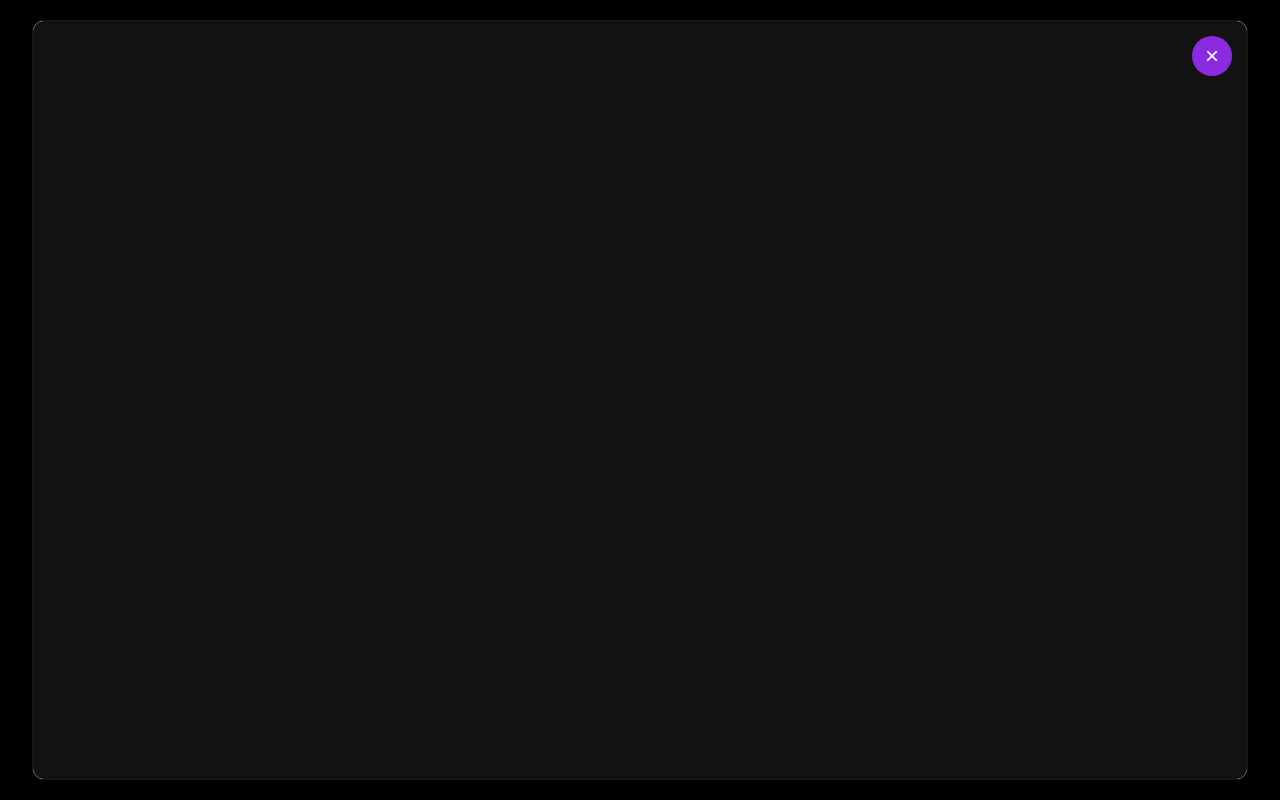
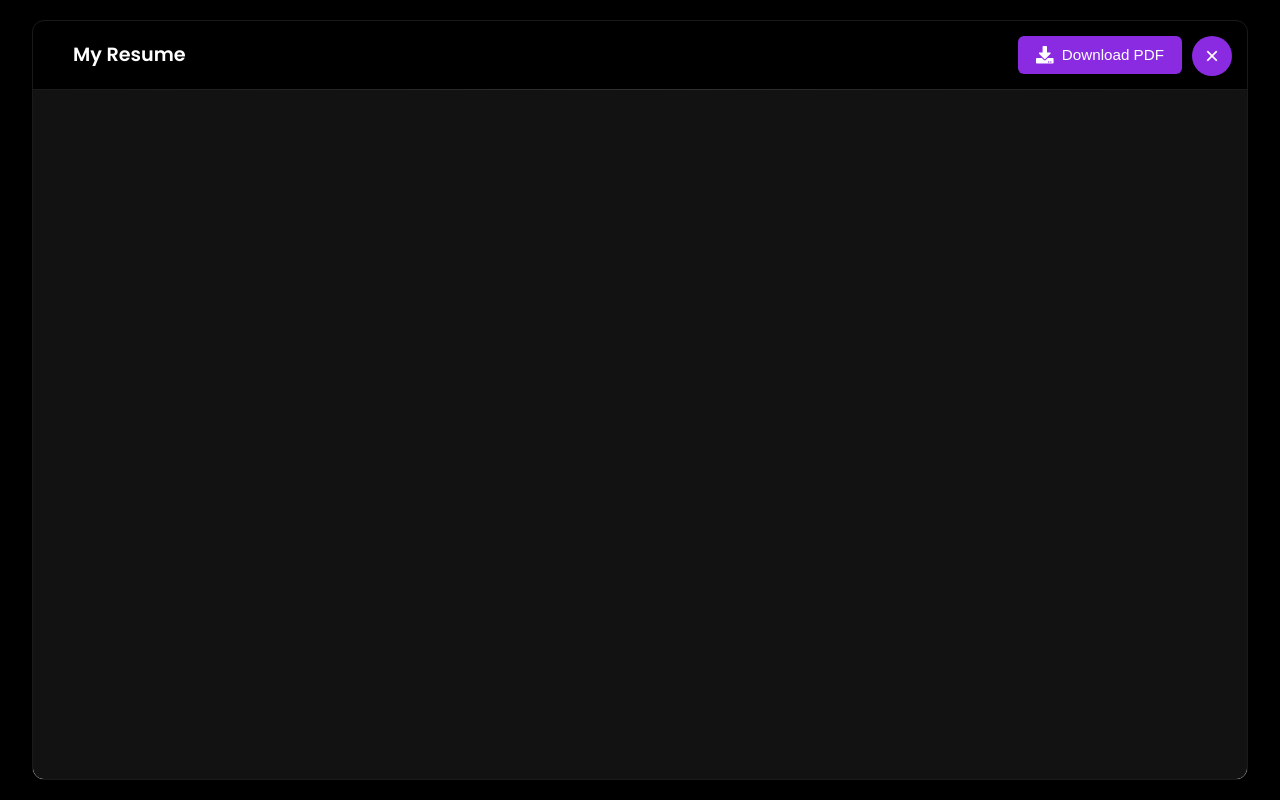
Before and after one commit to brianchristy/brian-portfolio, a React (Vite) app: page / in a window 1280 px wide. Both pictures are taken after a click on the button "View My Resume". Shown: the top 800 px of the page. Built offline with nearby package versions, Linux system fonts and the light colour scheme.

Commit message:
projects

```diff
--- a/src/App.jsx
+++ b/src/App.jsx
@@ -2,7 +2,7 @@ import React, { useState, useEffect } from "react";
 import Header from "./components/Header";
 import Hero from "./components/Hero";
 import About from "./components/About";
-import Portfolio from "./components/Portfolio";
+import Projects from "./components/Projects";
 import Achievements from "./components/Achievements";
 import Certifications from "./components/Certifications";
 import Contact from "./components/Contact";
@@ -39,7 +39,7 @@ function App() {
       <main>
         <Hero />
         <About />
-        <Portfolio />
+        <Projects />
         <Achievements />
         <Certifications />
         <Contact />
--- a/src/components.css
+++ b/src/components.css
@@ -404,8 +404,8 @@
   color: var(--secondary-color);
 }
 
-/* Portfolio Section */
-.portfolio-filters {
+/* Projects Section */
+.projects-filters {
   display: flex;
   justify-content: center;
   flex-wrap: wrap;
@@ -429,21 +429,21 @@
   color: var(--text-primary);
 }
 
-.portfolio-img {
+.projects-img {
   position: relative;
   overflow: hidden;
   border-top-left-radius: 10px;
   border-top-right-radius: 10px;
 }
 
-.portfolio-img img {
+.projects-img img {
   width: 100%;
   height: 250px;
   object-fit: cover;
   transition: var(--transition);
 }
 
-.portfolio-overlay {
+.projects-overlay {
   position: absolute;
   top: 0;
   left: 0;
@@ -454,30 +454,30 @@
   transition: var(--transition);
 }
 
-.portfolio-item:hover .portfolio-overlay {
+.projects-item:hover .projects-overlay {
   opacity: 1;
 }
 
-.portfolio-item:hover .portfolio-img img {
+.projects-item:hover .projects-img img {
   transform: scale(1.1);
 }
 
-.portfolio-item-link {
+.projects-item-link {
   text-decoration: none;
   color: inherit;
   display: block;
 }
 
-.portfolio-content {
+.projects-content {
   padding: 20px;
 }
 
-.portfolio-title {
+.projects-title {
   font-size: 1.2rem;
   margin-bottom: 5px;
 }
 
-.portfolio-category {
+.projects-category {
   color: var(--text-secondary);
 }
 
@@ -875,12 +875,14 @@
 .resume-content {
   width: 100%;
   height: 100%;
-  overflow: hidden; /* Changed from overflow-y: auto */
+  overflow: hidden;
   -webkit-overflow-scrolling: touch;
   overscroll-behavior: contain;
   padding: 0;
   margin: 0;
   position: relative;
+  display: flex;
+  flex-direction: column;
 }
 
 /* Hide all scrollbars in the modal */
@@ -907,10 +909,81 @@
   margin-bottom: 60px;
 }
 
+.resume-actions {
+  padding: 15px 25px;
+  display: flex;
+  justify-content: space-between;
+  align-items: center;
+  background: var(--bg-secondary);
+  border-bottom: 1px solid rgba(255, 255, 255, 0.1);
+  position: relative;
+}
+
+.resume-actions::after {
+  content: '';
+  position: absolute;
+  bottom: -1px;
+  left: 0;
+  right: 0;
+  height: 1px;
+  background: linear-gradient(90deg, transparent, rgba(255, 255, 255, 0.1), transparent);
+}
+
+.resume-title {
+  font-size: 1.2rem;
+  font-weight: 600;
+  color: var(--text-primary);
+  margin: 0;
+  padding: 0 15px;
+}
+
+.resume-actions-group {
+  display: flex;
+  gap: 12px;
+  align-items: center;
+}
+
+.resume-download-btn {
+  display: inline-flex;
+  align-items: center;
+  gap: 8px;
+  padding: 10px 18px;
+  background-color: var(--primary-color);
+  color: white;
+  border: none;
+  border-radius: 6px;
+  margin-right: 40px;
+  font-size: 0.95rem;
+  font-weight: 500;
+  cursor: pointer;
+  transition: all 0.25s ease;
+  box-shadow: 0 2px 8px rgba(0, 0, 0, 0.15);
+}
+
+.resume-download-btn:hover {
+  background-color: var(--secondary-color);
+  transform: translateY(-2px);
+  box-shadow: 0 4px 12px rgba(0, 0, 0, 0.2);
+}
+
+.resume-download-btn:active {
+  transform: translateY(0);
+  box-shadow: 0 2px 6px rgba(0, 0, 0, 0.15);
+}
+
+.download-icon {
+  font-size: 1.1rem;
+  transition: transform 0.2s ease;
+}
+
+.resume-download-btn:hover .download-icon {
+  transform: translateY(-1px);
+}
+
 .resume__pdf-container {
   width: 100%;
-  height: 100%;
-  overflow: hidden; /* Changed from auto to hidden */
+  flex: 1;
+  overflow: hidden;
   background: #f5f5f5;
   padding: 0;
   box-sizing: border-box;
@@ -929,7 +1002,8 @@
   background: white;
   box-shadow: 0 2px 10px rgba(0, 0, 0, 0.1);
   object-fit: contain;
- Opera */
+}
+
 .resume__pdf-container::-webkit-scrollbar {
   display: none;
 }
--- a/src/components/Footer.jsx
+++ b/src/components/Footer.jsx
@@ -16,7 +16,7 @@ const Footer = () => {
             <ul className="footer-nav">
               <li><a href="#home">Home</a></li>
               <li><a href="#about">About</a></li>
-              <li><a href="#portfolio">Portfolio</a></li>
+              <li><a href="#projects">Projects</a></li>
               <li><a href="#contact">Contact</a></li>
             </ul>
           </div>
--- a/src/components/Header.jsx
+++ b/src/components/Header.jsx
@@ -29,7 +29,7 @@ const Header = () => {
   const navLinks = [
     { id: 'home', label: 'Home' },
     { id: 'about', label: 'About' },
-    { id: 'portfolio', label: 'Portfolio' },
+    { id: 'projects', label: 'Projects' },
     { id: 'achievements', label: 'Achievements' },
     { id: 'certifications', label: 'Certifications' },
     { id: 'contact', label: 'Contact' }
--- a/src/components/Hero.jsx
+++ b/src/components/Hero.jsx
@@ -29,7 +29,7 @@ const Hero = () => {
               I blend technical skills with creative problem-solving to build innovative digital solutions that deliver real value.
             </p>
             <div className="hero-btns">
-              <a href="#portfolio" className="btn">View My Work</a>
+              <a href="#projects" className="btn">View My Projects</a>
               <button onClick={toggleResume} className="btn btn-outline">View My Resume</button>
             </div>
 
--- a/src/components/Portfolio.jsx
+++ b/src/components/Projects.jsx
@@ -1,7 +1,7 @@
 import React, { useState } from 'react';
 import myworkData from '../assets/mywork_data';
 
-const Portfolio = () => {
+const Projects = () => {
   const [activeFilter, setActiveFilter] = useState('all');
   const [projects, setProjects] = useState(myworkData);
 
@@ -23,11 +23,11 @@ const Portfolio = () => {
   };
 
   return (
-    <section id="portfolio" className="portfolio section">
+    <section id="projects" className="projects section">
       <div className="container">
-        <h2 className="section-title">My Portfolio</h2>
+        <h2 className="section-title">My Projects</h2>
 
-        <div className="portfolio-filters">
+        <div className="projects-filters">
           {filters.map((filter, index) => (
             <button
               key={index}
@@ -39,18 +39,18 @@ const Portfolio = () => {
           ))}
         </div>
 
-        <div className="portfolio-grid grid">
+        <div className="projects-grid grid">
           {projects.map((project, index) => (
-            <a href={project.repo_link} className="portfolio-item-link" target="_blank" rel="noopener noreferrer" key={index}>
-              <div className="portfolio-item card">
-                <div className="portfolio-img">
+            <a href={project.repo_link} className="projects-item-link" target="_blank" rel="noopener noreferrer" key={index}>
+              <div className="projects-item card">
+                <div className="projects-img">
                   <img src={project.w_img} alt={`Project ${project.w_no}`} />
-                  <div className="portfolio-overlay flex-center">
+                  <div className="projects-overlay flex-center">
                   </div>
                 </div>
-                <div className="portfolio-content">
-                  <h3 className="portfolio-title">{project.w_title}</h3>
-                  <p className="portfolio-category">{project.w_name}</p>
+                <div className="projects-content">
+                  <h3 className="projects-title">{project.w_title}</h3>
+                  <p className="projects-category">{project.w_name}</p>
                 </div>
               </div>
             </a>
@@ -61,4 +61,4 @@ const Portfolio = () => {
   );
 };
 
-export default Portfolio;
+export default Projects;
--- a/src/components/Resume.jsx
+++ b/src/components/Resume.jsx
@@ -1,8 +1,19 @@
 import React, { useEffect, useRef } from 'react';
+import { FaDownload } from 'react-icons/fa';
 
 const Resume = ({ onClose }) => {
   const resumeUrl = '/resume.pdf';
   const iframeRef = useRef(null);
+
+  // Handle download button click
+  const handleDownload = () => {
+    const link = document.createElement('a');
+    link.href = resumeUrl;
+    link.download = 'Brian_Christopher_Resume.pdf';
+    document.body.appendChild(link);
+    link.click();
+    document.body.removeChild(link);
+  };
 
   // Prevent background scrolling when modal is open
   useEffect(() => {
@@ -43,6 +54,14 @@ const Resume = ({ onClose }) => {
 
   return (
     <div className="resume-content">
+      <div className="resume-actions">
+        <h2 className="resume-title">My Resume</h2>
+        <div className="resume-actions-group">
+          <button onClick={handleDownload} className="resume-download-btn">
+            <FaDownload className="download-icon" /> Download PDF
+          </button>
+        </div>
+      </div>
       <div className="resume__pdf-container">
         <iframe
           ref={iframeRef}
```
